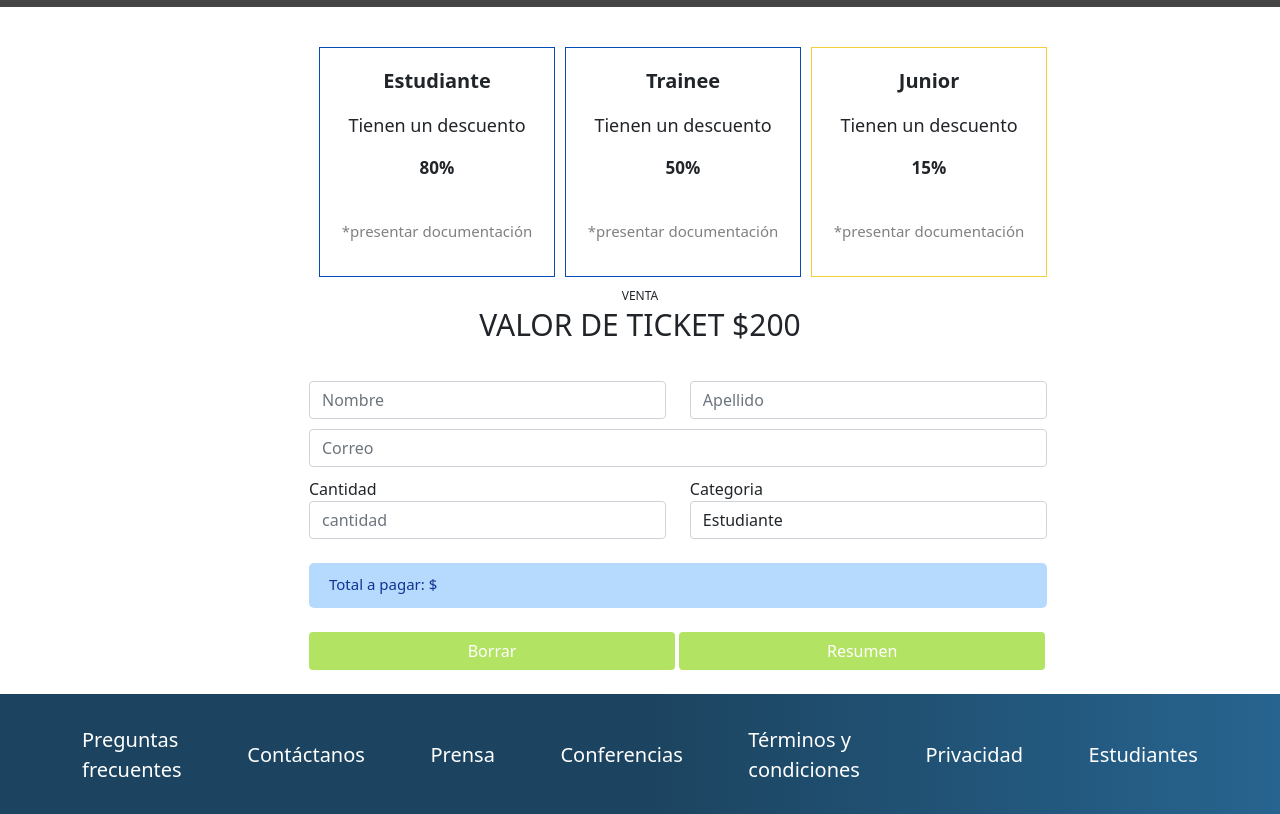
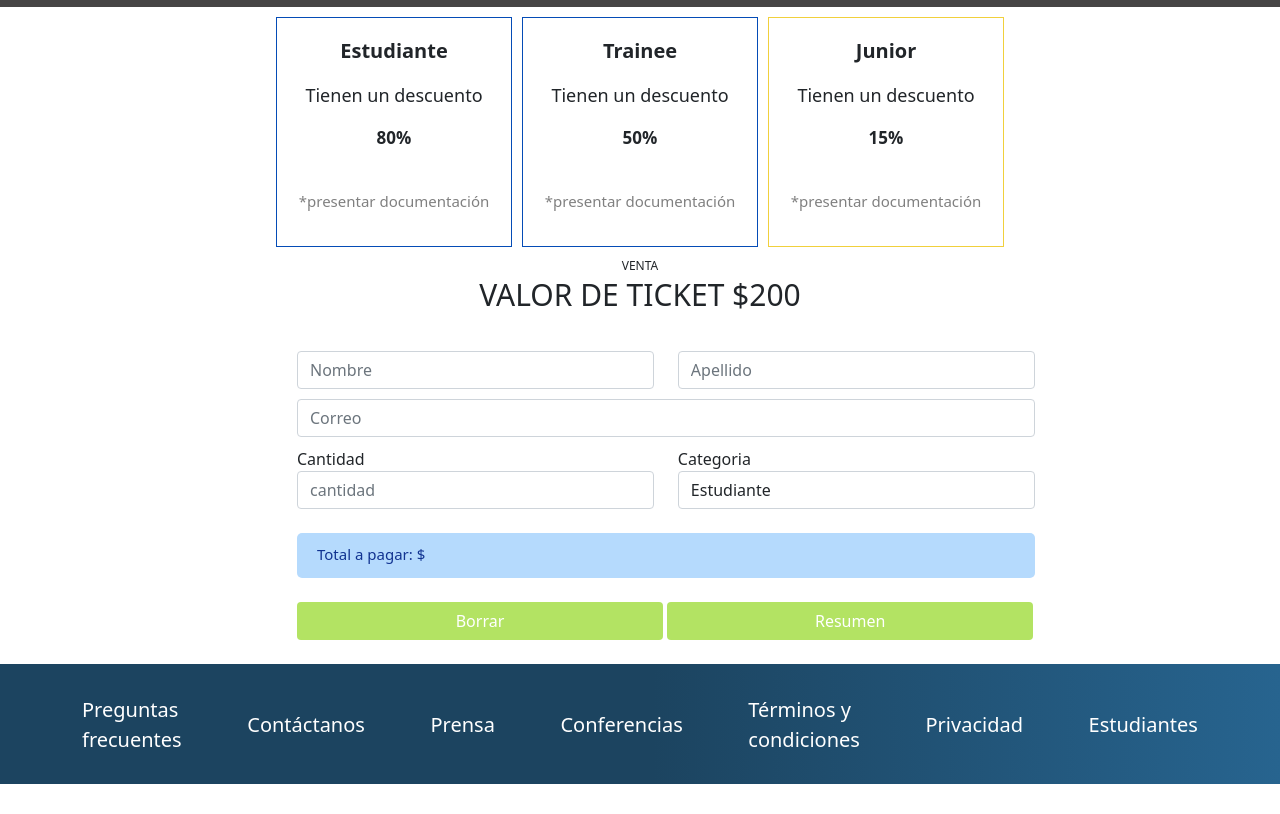
Before and after one commit to MFCSANDOVAL/mfcsandoval.github.io, a plain HTML site: page TPIntegrador/comprar.html in a window 1280 px wide. Shown: the part 133-947 px from the top of the page. After the commit the page ends 917 px from the top, so only its background shows below. Drawn offline with nearby package versions, Linux system fonts and the light colour scheme.

Commit message:
actualizar Tp Integrador front comprar tickets

```diff
--- a/TPIntegrador/comprar.html
+++ b/TPIntegrador/comprar.html
@@ -92,7 +92,7 @@
       <p class="ventaTicket"><sup>VALOR DE TICKET $200</sup></p>
 
 
-<div class="container-fluid" id="formulario">
+<div class="formulario">
     <section class="formularioTickets">
     <form>
       <div class="form row">
--- a/TPIntegrador/css/styleComprar.css
+++ b/TPIntegrador/css/styleComprar.css
@@ -67,14 +67,17 @@
 
   margin-top:30px;
   margin-left: 297px;
+  margin-right:50px;
+
   width: 890px;
-  margin-right:50px;
+
 }
 
 
 table {
-  margin-top:30px;
-  margin-left: 297px;
+  /*margin-top:30px;
+  margin-left: 297px;*/
+  margin:auto;
   border-collapse: separate;
   border: black 1px solid;
 }
```
